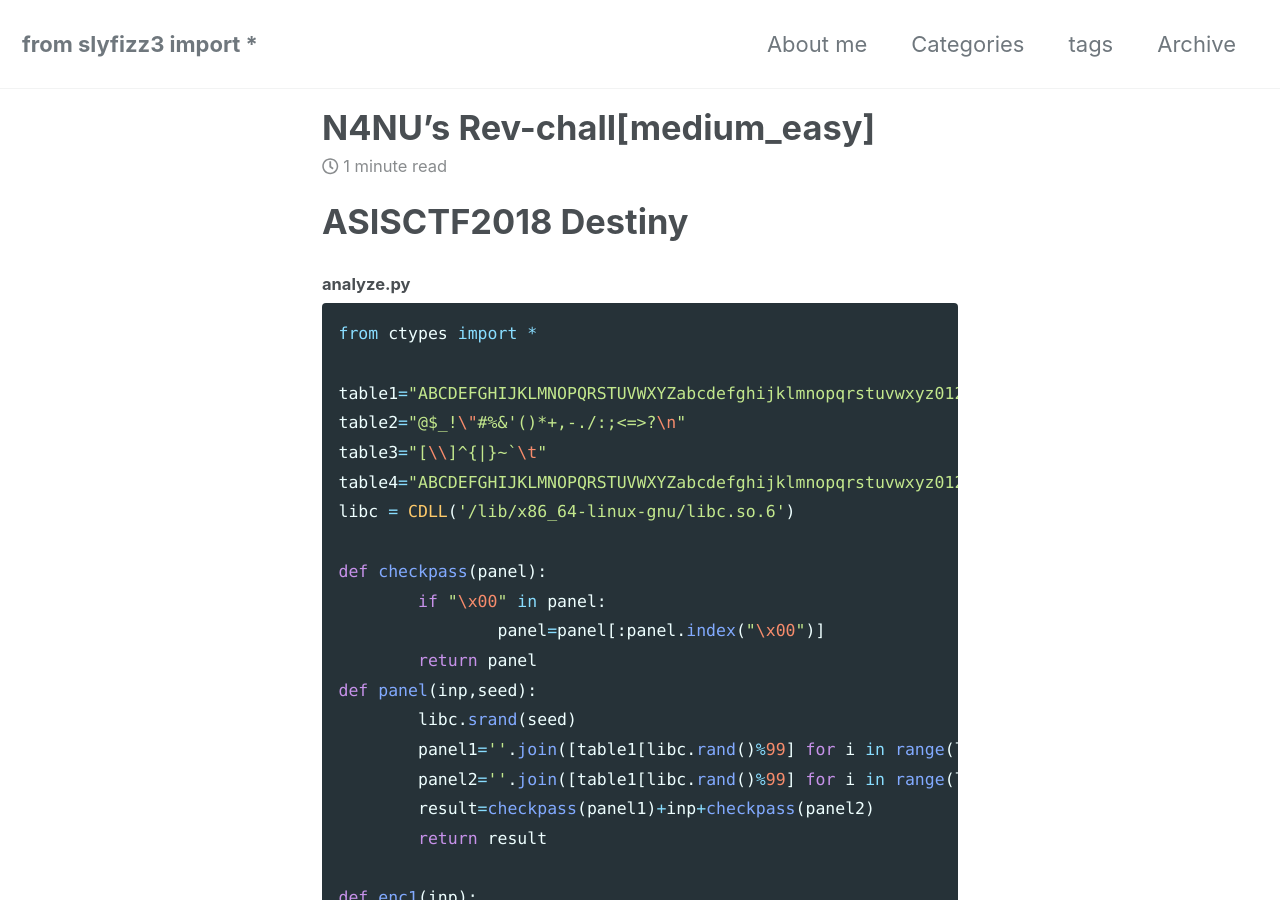
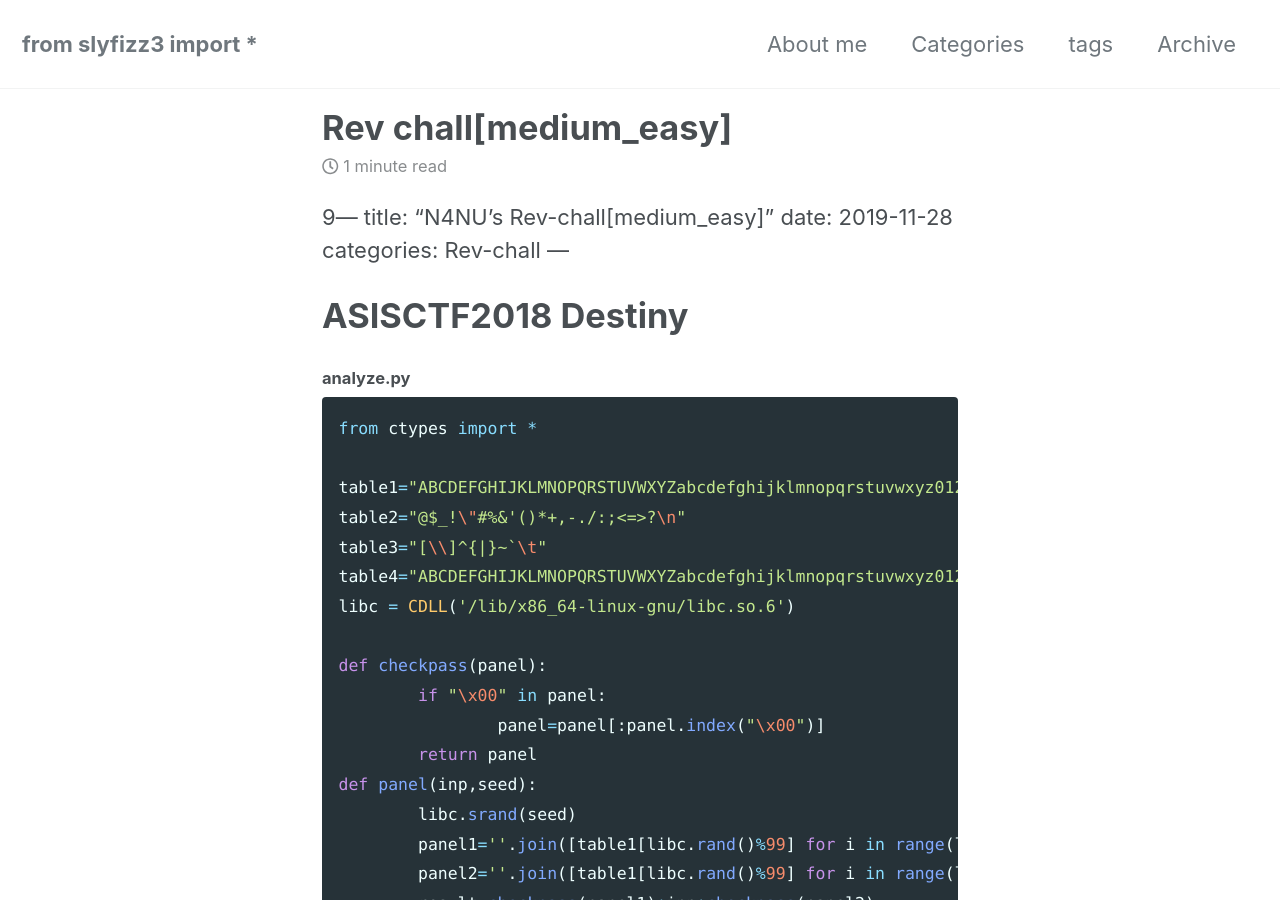
Before and after one commit to slyfizz3/slyfizz3.github.io, a Jekyll site: the page built from _posts/2019-11-29-Rev chall[medium_easy].md, in a window 1280 px wide and 900 px high. Built offline with Jekyll 4.4.1, drawn with Linux system fonts in a browser that asks for light colours; cached includes are drawn as plain includes; nearby versions of some CDN libraries; some of the changed text lies outside the part shown.

Commit message:
Update 2019-11-29-Rev chall[medium_easy].md

```diff
--- a/_posts/2019-11-29-Rev chall[medium_easy].md
+++ b/_posts/2019-11-29-Rev chall[medium_easy].md
@@ -1,4 +1,4 @@
----
+9---
 title: "N4NU's Rev-chall[medium_easy]"
 date: 2019-11-28
 categories: Rev-chall
```
Also changed, not shown: other parts of _posts/2019-11-29-Rev chall[medium_easy].md (+1 -1 lines).
